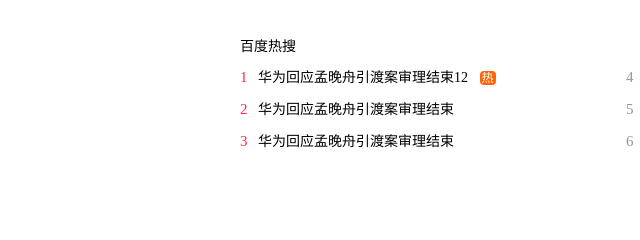
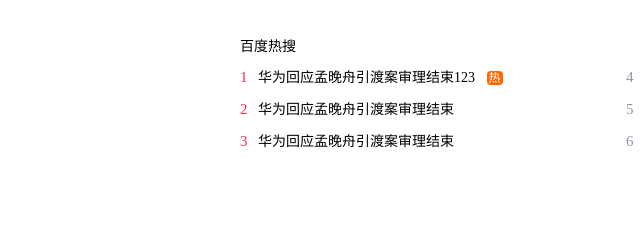
Before and after one commit to wordl1/test_01, a plain HTML site: page index.html in a window 1280 px wide. Shown: the part 242-482 px from the top of the page, 73-713 px from the left. Drawn offline with Linux system fonts and the light colour scheme.

Commit message:
修改测试3

```diff
--- a/index.html
+++ b/index.html
@@ -61,7 +61,7 @@
 					<ul>
 						<li>
 							<span class="number">1</span>
-							<span>华为回应孟晚舟引渡案审理结束12</span>
+							<span>华为回应孟晚舟引渡案审理结束123</span>
 							<span class="hot">热</span>
 						</li>
 						<li>
```
